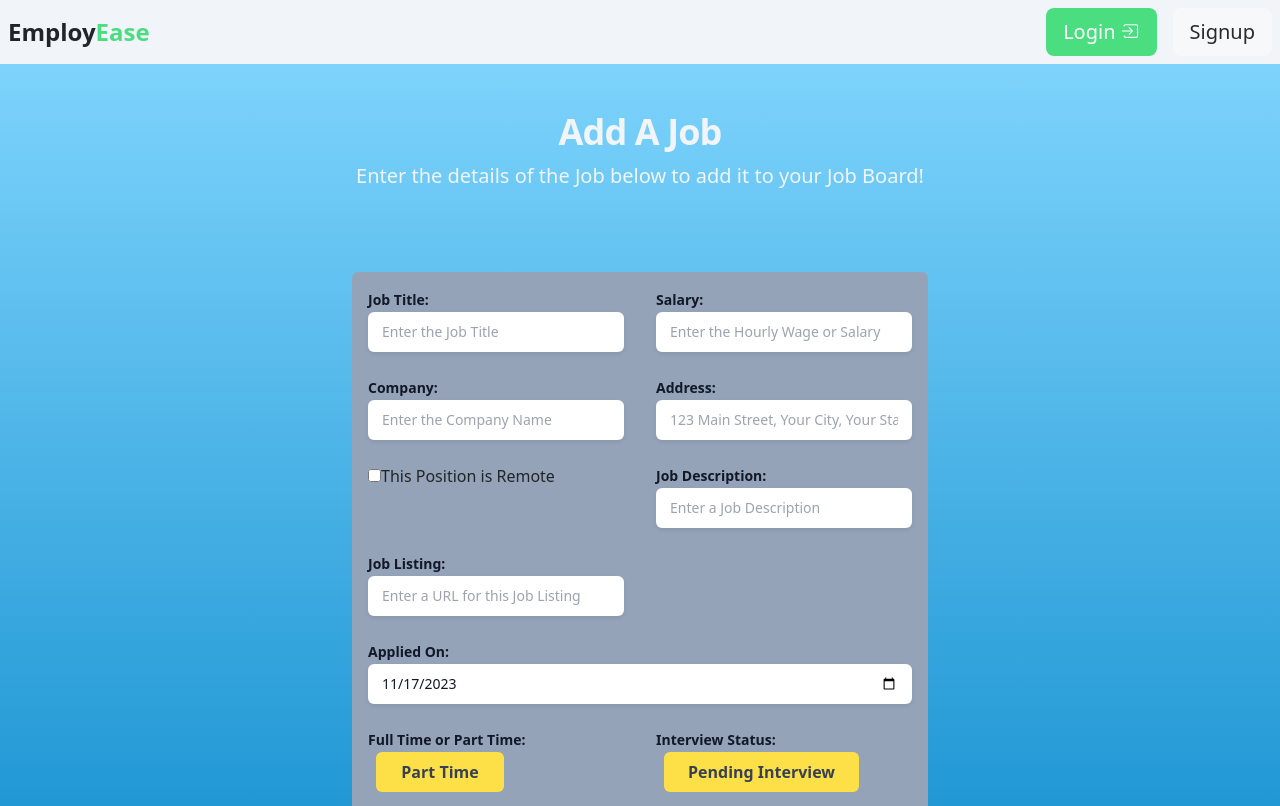
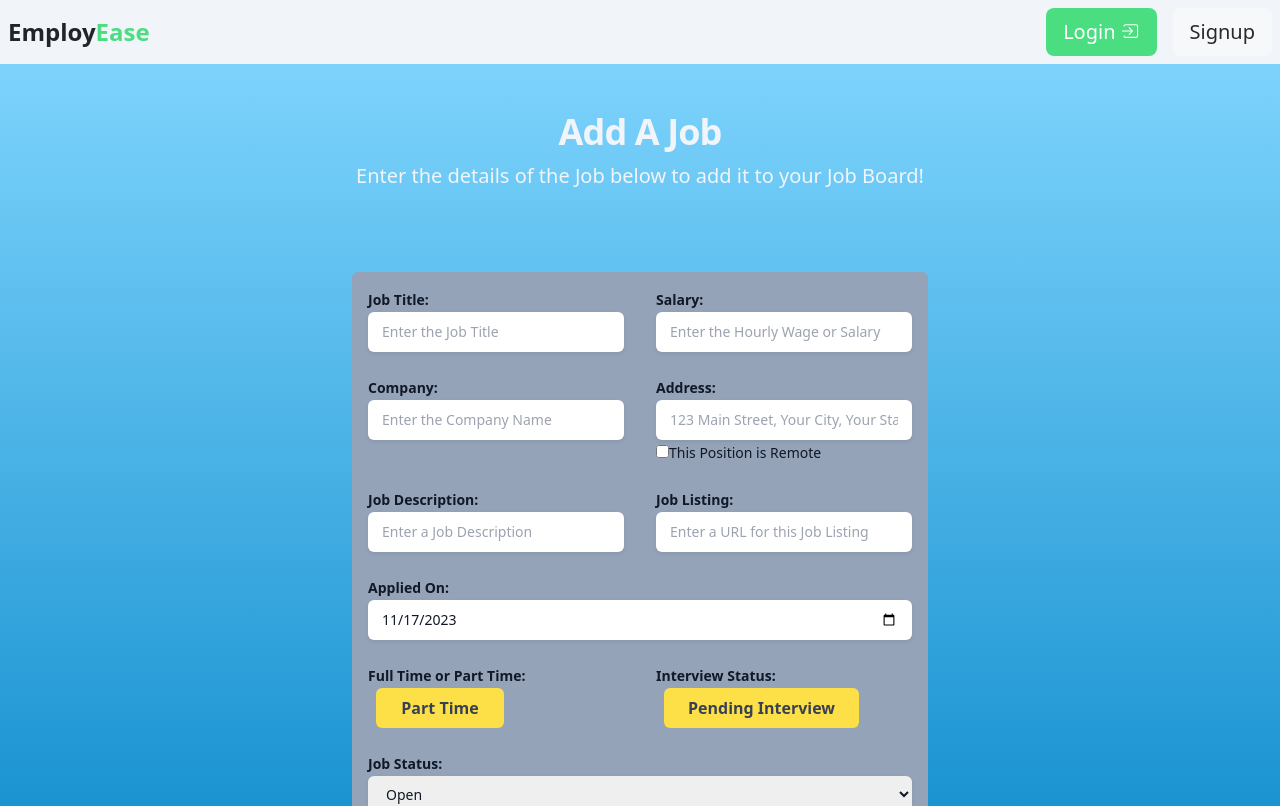
Before and after one commit to jhuber1155/EmployEase, a React (Vite) app in the folder client/: page /addJob in a window 1280 px wide. Shown: the top 806 px of the page. Built offline with nearby package versions, Linux system fonts and the light colour scheme.

Commit message:
moved isRemote checkbox to directly below address input

```diff
--- a/client/src/pages/AddJob.jsx
+++ b/client/src/pages/AddJob.jsx
@@ -114,14 +114,15 @@ const JobForm = () => {
             labelClasses={labelStyling}
             inputClasses={inputStyling}
           />
+          <div>
             <FormInput
               formId="location"
               title="Address:"
               value={formState.location}
               onChange={handleFormChange}
               placeholder='123 Main Street, Your City, Your State, 12345'
-            labelClasses= {labelStyling}
-            inputClasses= {inputStyling}
+              labelClasses={labelStyling}
+              inputClasses={inputStyling}
             />
             <div>
               <input
@@ -132,7 +133,8 @@ const JobForm = () => {
                   formState.isRemote ? setFormState({ ...formState, ["isRemote"]: false })
                     : setFormState({ ...formState, ["isRemote"]: true })}
               />
-            <label htmlFor="isRemote">This Position is Remote</label>
+              <label className="text-sm text-gray-900" htmlFor="isRemote">This Position is Remote</label>
+            </div>
           </div>
           <FormInput
             formId="description"
```
Lines whose indentation alone changed are shown as unchanged.
